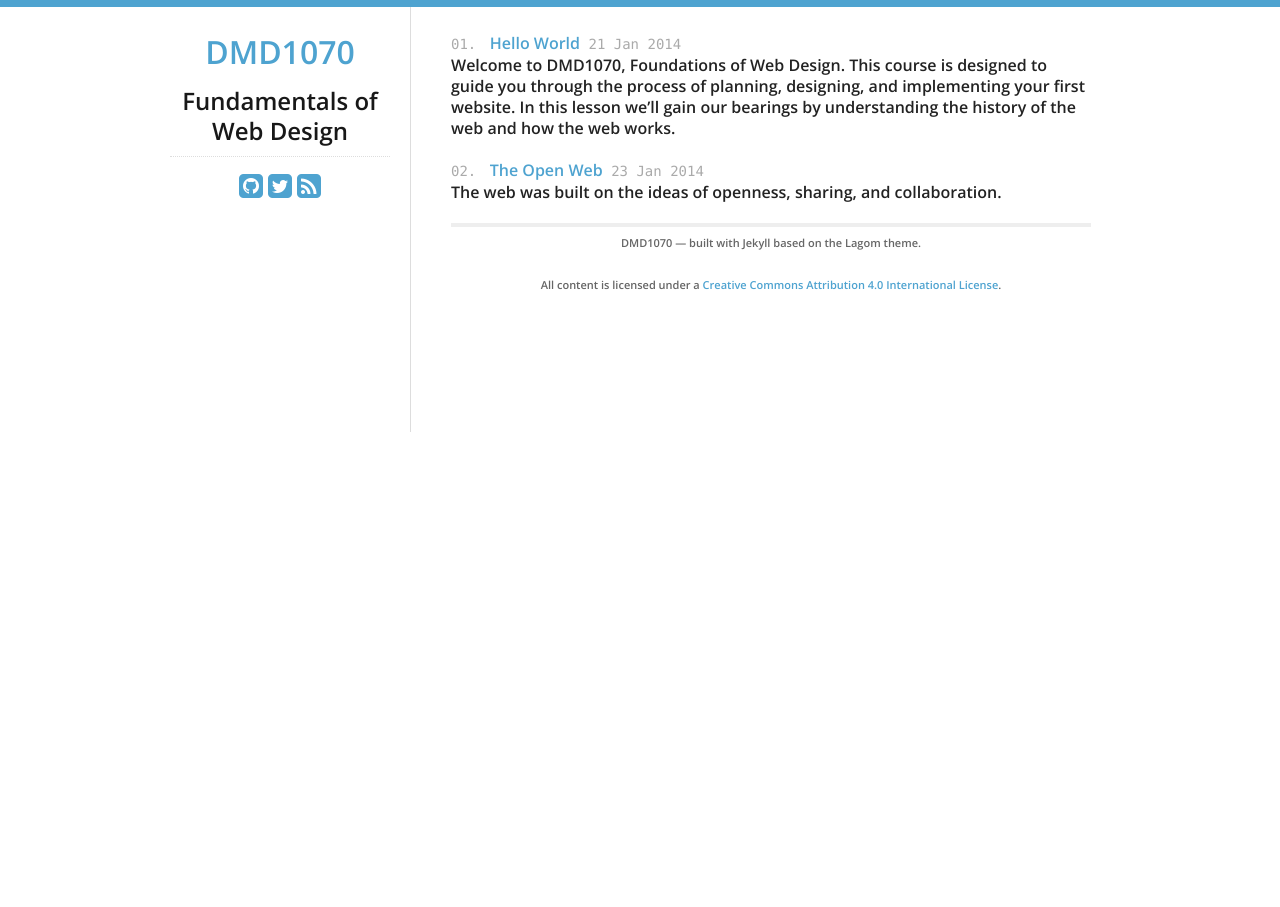
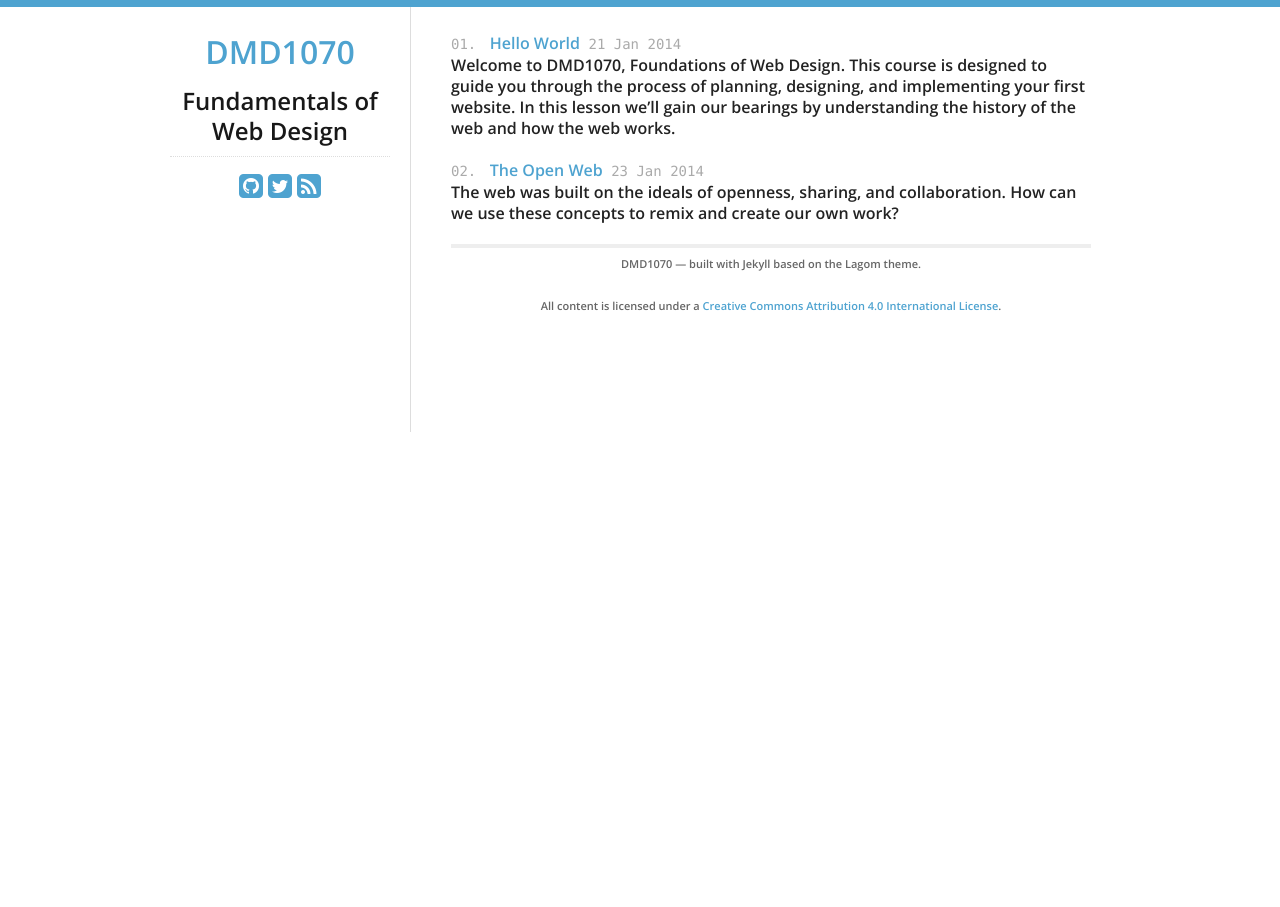
Before and after one commit to DMD1070/DMD1070.github.io, a Jekyll site: the page built from index.html, in a window 1280 px wide. Built offline with Jekyll 4.4.1, drawn with Linux system fonts in a browser that asks for light colours; nearby versions of some CDN libraries; Markdown is read by kramdown in place of the engine named in the settings; some of the changed lines change nothing that is shown.

Commit message:
flesh out lesson 2

```diff
--- a/_posts/2014-01-23-open-the-web.md
+++ b/_posts/2014-01-23-open-the-web.md
@@ -6,8 +6,30 @@
 - blog
 ---
 
-The web was built on the ideas of openness, sharing, and collaboration.
+The web was built on the ideals of openness, sharing, and collaboration. How can we use these concepts to remix and create our own work?
 
 <!--more-->
 
+[Jump to the assignments](#assignments)
+
 <iframe src="//slid.es/ascott1/dmd1070-02/embed" width="576" height="420" scrolling="no" frameborder="0" webkitallowfullscreen mozallowfullscreen allowfullscreen></iframe>
+
+## Activity 1
+
+## Activity 2
+
+## Activity 3
+
+<a id="assignments"></a>
+
+## Assignments
+
+### 1. Watch
+
+Watch the remaining episodes of [Everything is a Remix](http://everythingisaremix.info/watch-the-series/) (episodes 2 and 4).
+
+### 2. Blog Post
+
+**Part 1:** Remixes are all around us in the music we listen to, the products we buy, the movies we see, or the ads we drive past on the highway. This weekend find **3** examples of remixes that you encounter in your daily life and write about them on your blog. Be sure to clearly explain what they are a remix of. Include images and video or audio clips if possible.
+
+**Part 2:** What is your opinion of the idea that "everything is a remix?" After viewing Part 4: System Failure, do you agree with the filmmaker about the effects of intellectual property?
```
